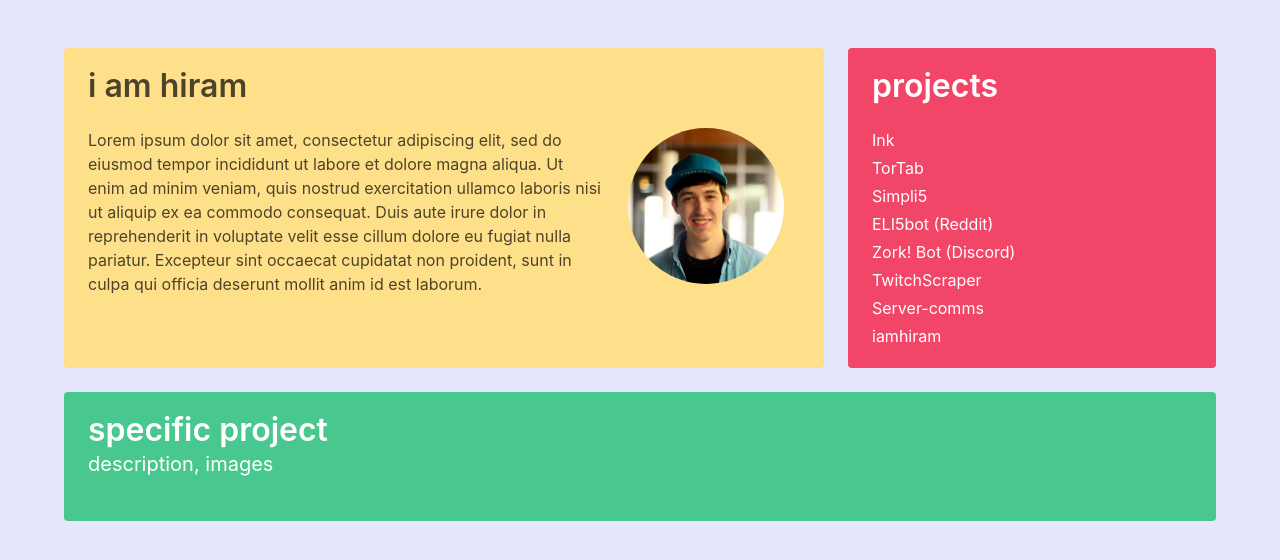
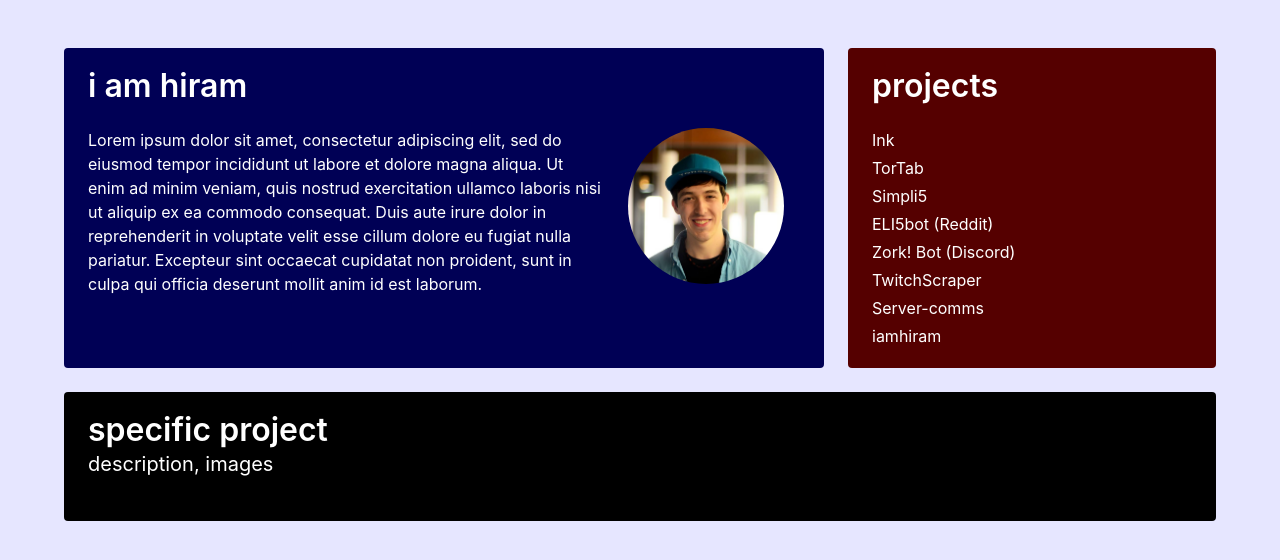
Before and after one commit to Hiram-Silvey/iamhiram, a plain HTML site: page index.html in a window 1280 px wide. Drawn offline with nearby package versions, Linux system fonts and the light colour scheme.

Commit message:
changed colors for now

```diff
--- a/index.html
+++ b/index.html
@@ -16,7 +16,7 @@
             <div class="tile is-ancestor is-vertical">
                 <div class="tile">
                     <div class="tile is-8 is-parent">
-                        <article class="tile notification is-warning is-child">
+                        <article class="tile notification is-about is-child">
                             <p class="title">i am hiram</p>
                             <div class="columns">
                                 <div class="column is-three-quarters">
@@ -36,7 +36,7 @@
                         </article>
                     </div>
                     <div class="tile is-parent">
-                        <article class="tile is-child notification is-danger">
+                        <article class="tile is-child notification is-list">
                             <p class="title">projects</p>
                             <ul class="content">
                                 <li>Ink</li>
@@ -52,7 +52,7 @@
                     </div>
                 </div>
                 <div class="tile is-parent">
-                    <article class="tile is-child notification is-success">
+                    <article class="tile is-child notification is-detail">
                         <p class="title">specific project</p>
                         <p class="subtitle">description, images</p>
                         <div class="content">
--- a/main.css
+++ b/main.css
@@ -1,3 +1,15 @@
 html {
   background-color: #e6e6ff;
 }
+.is-about {
+  background-color: #000055;
+  color: white;
+}
+.is-list {
+  background-color: #550000;
+  color: white;
+}
+.is-detail {
+  background-color: black;
+  color: white;
+}
```
